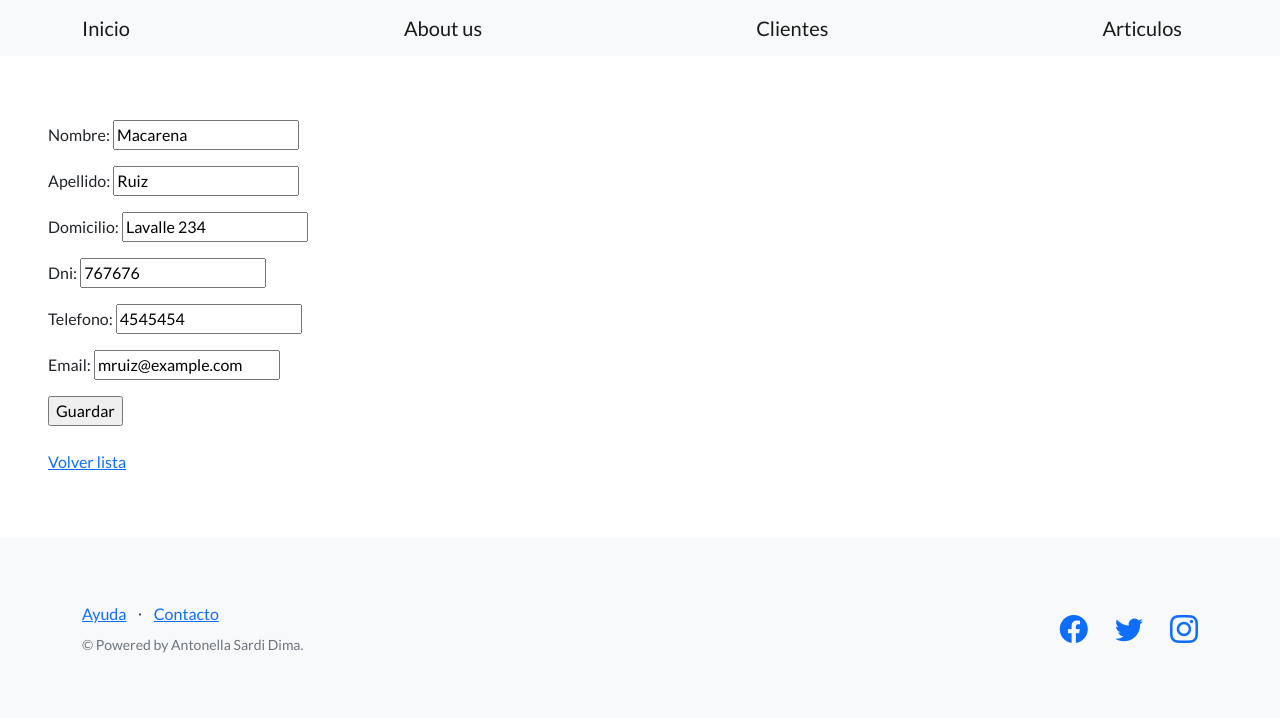
After one commit to Antonella1991/TPFinalSardiDima, a Django app: page /home/editar-clientes/1/ in a window 1280 px wide. The commit adds this page. Shown: the top 718 px of the page. Run offline with Django 4.2, Linux system fonts and the light colour scheme; data comes from the database, SQL or seed files in the repository; both versions use the stored data as it was after the commit; some libraries are stand-ins or nearby versions.

```diff
--- a/shop/forms.py
+++ b/shop/forms.py
@@ -3,7 +3,6 @@
 
 class ArticuloFormulario(forms.Form):
     titulo = forms.CharField(required=True, max_length=256)
-    genero = forms.CharField(required=True, max_length=256)
     autor = forms.CharField(required=True, max_length=256)
     cuerpo = forms.CharField(required=True, max_length=3000000)
     fecha = forms.DateTimeField(required=True)
--- a/shop/models.py
+++ b/shop/models.py
@@ -21,12 +21,11 @@
 
 class Articulo(models.Model):
   titulo = models.CharField(max_length=256)
-  genero = models.CharField(max_length=256)
   cuerpo = models.CharField(default=True, max_length=256)
   autor = models.CharField(max_length=256)
   fecha = models.DateTimeField()
   creador = models.ForeignKey(User, on_delete=models.SET_NULL, null=True)
 
   def __str__(self):
-    return f"{self.titulo} | {self.genero} | {self.autor}"
+    return f"{self.titulo} | {self.autor}"
 # Create your models here.
--- a/shop/templates/shop/base.html
+++ b/shop/templates/shop/base.html
@@ -26,7 +26,7 @@
                 <a class="navbar-brand" href="{% url 'inicio' %}">Inicio</a>
                 <a class="navbar-brand" href="{% url 'presentacion' %}">About us</a>
                 <a class="navbar-brand" href="{% url 'ver-clientes' %}">Clientes</a>
-                <a class="navbar-brand" href="{% url 'listar-articulo' %}">Articulos</a>
+                <a class="navbar-brand" href="{% url 'listar-articulos' %}">Articulos</a>
 
 
         </nav>
--- /dev/null
+++ b/shop/templates/shop/cliente_form.html
@@ -0,0 +1,14 @@
+{% extends "shop/base.html" %}
+
+{% block contenido %}
+
+<form method="post">
+  {% csrf_token %}
+  {{ form.as_p }}
+  <input type="submit" value="Guardar" />
+</form>
+
+<br>
+<a href="{% url 'ver-clientes' %}">Volver lista</a>
+
+{% endblock contenido %}
--- a/shop/templates/shop/listado_articulos.html
+++ b/shop/templates/shop/listado_articulos.html
@@ -21,7 +21,6 @@
                   <tr>
                     <th>ID</th>
                     <th>Título</th>
-                    <th>Genero</th>
                     <th>Autor</th>
                     <th></th>
                     <th></th>
@@ -31,7 +30,6 @@
                   <tr>
                     <td>{{ articulo.id }}</td>
                     <td>{{ articulo.titulo }}</td>
-                    <td>{{ articulo.genero }}</td>
                     <td>{{ articulo.autor }}</td>
                     <td>
                       {% if user == articulo.creador %}
--- a/shop/urls.py
+++ b/shop/urls.py
@@ -7,7 +7,7 @@
 
     path("", inicio, name="inicio"),
     path('despedida/', despedida),
-    path('pages/', listar_articulos, name="listar-articulo"),
+    path('pages/', listar_articulos, name="listar-articulos"),
     path('crear-articulos/', crear_articulo, name='crear-articulo'),
     path('buscar-articulos/', buscar_articulo, name='buscar-articulo'),
     path("eliminar-articulo/<int:id>/", eliminar_articulo, name="eliminar-articulo"),
--- a/shop/views.py
+++ b/shop/views.py
@@ -29,15 +29,14 @@
         if formulario.is_valid():
             data = formulario.cleaned_data  # es un diccionario
             titulo = data["titulo"]
-            genero = data["genero"]
             autor = data["autor"]
             fecha = data["fecha"]
             creador = request.user
-            articulo = Articulo(titulo=titulo, genero=genero, autor=autor, fecha=fecha, creador=creador)  # lo crean solo en RAM
+            articulo = Articulo(titulo=titulo, autor=autor, fecha=fecha, creador=creador)  # lo crean solo en RAM
             articulo.save()  # Lo guardan en la Base de datos
 
             # Redirecciono al usuario a la lista de cursos
-            url_exitosa = reverse('listar-articulo')
+            url_exitosa = reverse('listar-articulos')
             return redirect(url_exitosa)
     else:  # GET
         formulario = ArticuloFormulario()
@@ -70,7 +69,7 @@
     articulo = Articulo.objects.get(id=id)
     if request.method == "POST":
         articulo.delete()
-        url_exitosa = reverse('listar-articulo')
+        url_exitosa = reverse('listar-articulos')
         return redirect(url_exitosa)
 
 def editar_articulo(request, id):
@@ -81,18 +80,16 @@
         if formulario.is_valid():
             data = formulario.cleaned_data
             articulo.titulo = data['titulo']
-            articulo.genero = data['genero']
             articulo.autor = data['autor']
             articulo.cuerpo = data['cuerpo']
             articulo.fecha = data['fecha']
             articulo.save()
 
-            url_exitosa = reverse('listar-articulo')
+            url_exitosa = reverse('listar-articulos')
             return redirect(url_exitosa)
     else:  # GET
         inicial = {
             'titulo': articulo.titulo,
-            'genero': articulo.genero,
             'autor': articulo.autor,
             'cuerpo': articulo.cuerpo,
             'fecha': articulo.fecha,
```
Also changed, not shown: db.sqlite3, shop/migrations/0001_initial.py, 1 other file.
